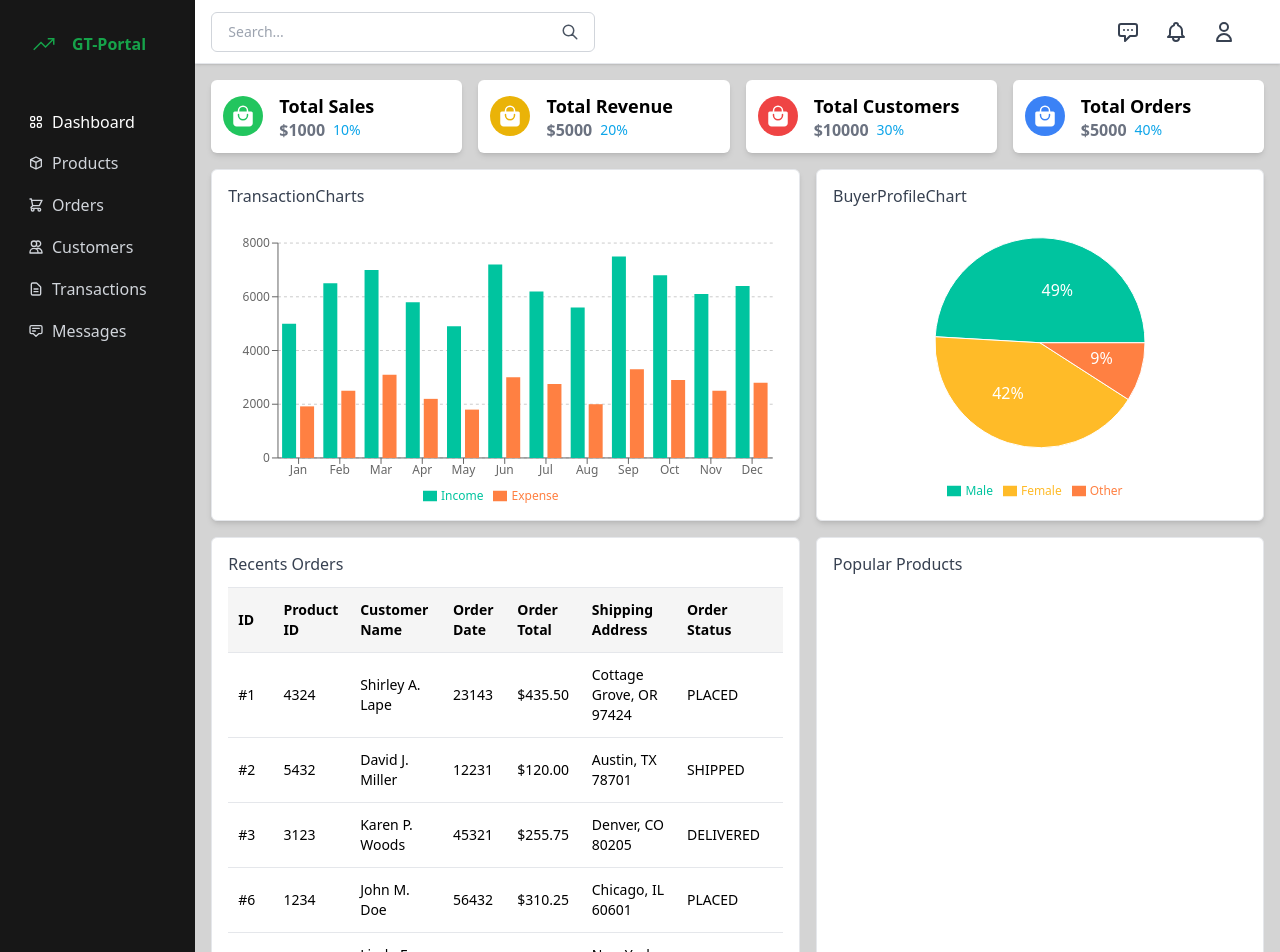
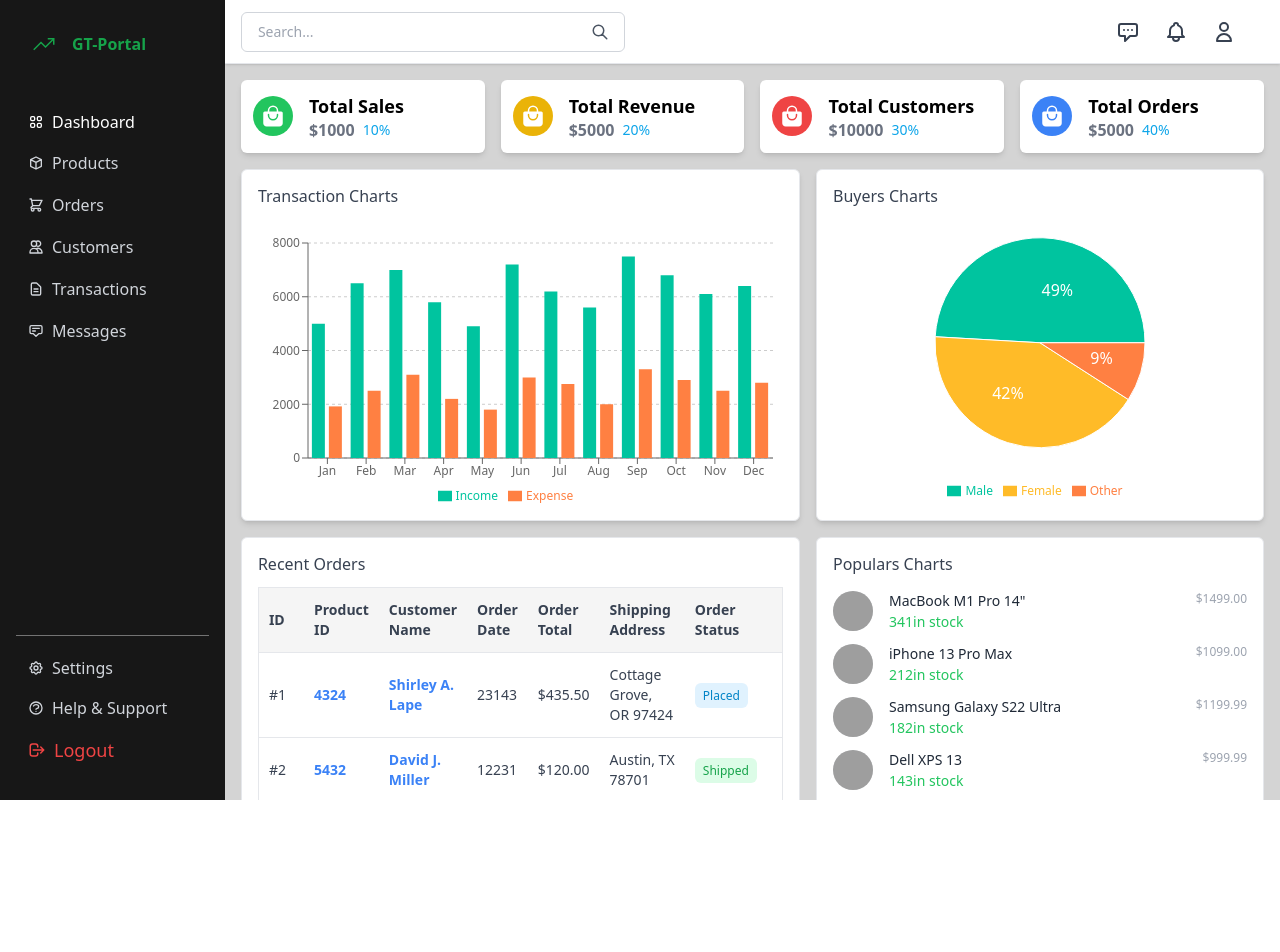
Before and after one commit to gaurab-magar/Dashboard, a React (Create React App) app: page / in a window 1280 px wide. Shown: the top 952 px of the page. After the commit the page ends 800 px from the top, so only its background shows below. Built offline with nearby package versions, Linux system fonts and the light colour scheme; grey boxes are pictures that could not be loaded.

Commit message:
title updated for similarity

```diff
--- a/src/App.js
+++ b/src/App.js
@@ -18,7 +18,7 @@ function App() {
       <Routes>
         <Route path="/" element={<Layout />}>
           <Route index element={<Dashboard/>}></Route>
-          <Route path='products' element={<Products/>}></Route>
+          <Route path='/products' element={<Products/>}></Route>
           <Route path='/customers' element={<Customers />} />
           <Route path='/messages' element={<Message />} />
           <Route path='/transactions' element={<Tranjaction />} />
--- a/src/components/BuyerProfileChart.js
+++ b/src/components/BuyerProfileChart.js
@@ -1,5 +1,6 @@
 import React from 'react';
 import { Cell, Legend, Pie, PieChart, ResponsiveContainer } from 'recharts';
+import Ttitle from './shared/Ttitle';
 
 const data = [
     {
@@ -30,7 +31,7 @@ const renderCustomizedLabel =({cx, cy ,midAngle, innerRadius, outerRadius, perce
 const BuyerProfileChart = () => {
   return (
     <div className='w-[28rem] h-[22rem] bg-white p-4 rounded-md border border-gray-200 flex flex-col shadow-md'>
-        <strong className='font-medium text-gray-700'>BuyerProfileChart</strong>
+            <Ttitle>Buyers Charts</Ttitle>
         <div className='w-full mt-4 flex-1 text-xs'>
         <ResponsiveContainer width='100%' height='100%'>
             <PieChart width={730} height={250}>
--- a/src/components/Dashboard.js
+++ b/src/components/Dashboard.js
@@ -14,8 +14,8 @@ const Dashboard = () => {
         <BuyerProfileChart />
       </div>
       <div className='flex flex-row gap-4 w-full' >
-          <RecentOrders />
-          <PopularProducts />
+        <RecentOrders />
+        <PopularProducts />
       </div>
    </div>
   )
--- a/src/components/DashboardStatcGrid.js
+++ b/src/components/DashboardStatcGrid.js
@@ -30,7 +30,7 @@ export default DashboardStatcGrid
 
 function BoxWrapper({children}){
     return (
-        <div className='bg-white p-3 rounded-md border-gray-300 flex-1 shadow-md flex items-center gap-4'>
+        <div className='bg-white p-3 rounded-md border-gray-300 flex-1 shadow-md flex items-center gap-4 hover:scale-105 transition-all ease-in-out duration-300 transform cursor-pointer'>
             {children}
         </div>
     )
--- a/src/components/PopularProducts.js
+++ b/src/components/PopularProducts.js
@@ -1,9 +1,88 @@
 import React from 'react'
+import Ttitle from './shared/Ttitle'
+import { Link } from 'react-router-dom';
+
+const PopularProductData = [
+  {
+    id: '3432',
+    product_name: 'MacBook M1 Pro 14"',
+    product_price: '$1499.00',
+    product_stock: 341,
+    product_image: 'https://images.unsplash.com/photo-1517336714731-489689fd1ca8?w=500&q=80',
+  },
+  {
+    id: '4532',
+    product_name: 'iPhone 13 Pro Max',
+    product_price: '$1099.00',
+    product_stock: 212,
+    product_image: 'https://images.unsplash.com/photo-1694570149728-b1011c2a772b?q=80&w=1935&auto=format&fit=crop&ixlib=rb-4.0.3&ixid=M3wxMjA3fDB8MHxwaG90by1wYWdlfHx8fGVufDB8fHx8fA%3D%3D',
+  },
+  {
+    id: '5623',
+    product_name: 'Samsung Galaxy S22 Ultra',
+    product_price: '$1199.99',
+    product_stock: 182,
+    product_image: 'https://images.unsplash.com/photo-1709744722656-9b850470293f?q=80&w=1854&auto=format&fit=crop&ixlib=rb-4.0.3&ixid=M3wxMjA3fDB8MHxwaG90by1wYWdlfHx8fGVufDB8fHx8fA%3D%3D',
+  },
+  {
+    id: '6745',
+    product_name: 'Dell XPS 13',
+    product_price: '$999.99',
+    product_stock: 143,
+    product_image: 'https://images.unsplash.com/photo-1557180295-76eee20ae8aa?w=500&q=80',
+  },
+  {
+    id: '7854',
+    product_name: 'Sony WH-1000XM4 Headphones',
+    product_price: '$348.00',
+    product_stock: 254,
+    product_image: 'https://plus.unsplash.com/premium_photo-1677838847804-4054143fb91a?q=80&w=1887&auto=format&fit=crop&ixlib=rb-4.0.3&ixid=M3wxMjA3fDB8MHxwaG90by1wYWdlfHx8fGVufDB8fHx8fA%3D%3D',
+  },
+  {
+    id: '8923',
+    product_name: 'Apple Watch Series 8',
+    product_price: '$399.00',
+    product_stock: 305,
+    product_image: 'https://images.unsplash.com/photo-1517423440428-a5a00ad493e8?w=500&q=80',
+  },
+  {
+    id: '9123',
+    product_name: 'Google Pixel 7 Pro',
+    product_price: '$899.00',
+    product_stock: 176,
+    product_image: 'https://images.unsplash.com/photo-1668834860184-69ebc6d0756d?q=80&w=1965&auto=format&fit=crop&ixlib=rb-4.0.3&ixid=M3wxMjA3fDB8MHxwaG90by1wYWdlfHx8fGVufDB8fHx8fA%3D%3D',
+  },
+  {
+    id: '1023',
+    product_name: 'Lenovo ThinkPad X1 Carbon',
+    product_price: '$1249.99',
+    product_stock: 96,
+    product_image: 'https://images.unsplash.com/photo-1522202176988-66273c2fd55f?w=500&q=80',
+  },
+];
 
 const PopularProducts = () => {
   return (
     <div className='bg-white p-4 rounded-md border-gray-200 border w-[28rem]'>
-        <strong className='font-medium text-gray-700' >Popular Products</strong>
+        <Ttitle>Populars Charts</Ttitle>
+        <div className='mt-4 flex flex-col gap-3'>
+          {PopularProductData.map((product)=>{
+            return (
+              <Link to={`/product${product.id}`} className='flex'>
+                <div className='w-10 h-10 min-w-10 bg-gray-200 rounded-full overflow-hidden'>
+                  <img src={product.product_image} alt={product.product_name} className='w-full h-full object-cover' ></img>
+                </div>
+                <div className='ml-4 flex-1'>
+                  <p className='text-sm text-gray-800' >{product.product_name}</p>
+                  <span className={`text-sm font-medium ${product.product_stock === 0 ? 'text-orange-500' : 'text-green-500'}`}>
+                    {product.product_stock === 0 ? 'Out of stock' : product.product_stock + 'in stock'}
+                  </span>
+                </div>
+                <div className='text-xs text-gray-400'>{product.product_price}</div>
+              </Link>
+            )
+          })}
+        </div>
       </div>
     )
 }
--- a/src/components/RecentOrders.js
+++ b/src/components/RecentOrders.js
@@ -1,5 +1,7 @@
 import React from 'react'
 import { Link } from 'react-router-dom';
+import Ttitle from './shared/Ttitle';
+import getOrderStatus from '../lib/consts/Utils/getOrderStatus';
 
 const RecentDate = [
     {
@@ -35,7 +37,7 @@ const RecentDate = [
       customer_id: '56432',
       customer_name: 'John M. Doe',
       order_total: '$310.25',
-      current_order_status: 'PLACED',
+      current_order_status: 'CANCLED',
       Shipment_address: 'Chicago, IL 60601',
     },
     {
@@ -79,9 +81,9 @@ const RecentDate = [
 const RecentOrders = () => {
   return (
     <div className='bg-white p-4 rounded-md border-gray-200 border flex-1'>
-      <strong className='font-medium text-gray-700' >Recents Orders</strong>
+         <Ttitle>Recent Orders</Ttitle>
       <div className='mt-3'>
-          <table className='w-full'>
+          <table className='w-full text-gray-700 border-x border-gray-200 rounded-sm'>
             <thead>
               <tr>
                 <th>ID</th>
@@ -97,12 +99,12 @@ const RecentOrders = () => {
               {RecentDate.map((item)=>(
                 <tr key={item.customer_id} className='font-extralight'>
                     <td>#{item.id}</td>
-                    <td><Link to={`/product/${item.product_id}`}>{item.product_id}</Link></td>
-                    <td><Link to={`/customer/${item.customer_name}`} >{item.customer_name}</Link></td>
+                    <td className='font-semibold text-blue-500' ><Link to={`/product/${item.product_id}`}>{item.product_id}</Link></td>
+                    <td className='font-semibold text-blue-500' ><Link to={`/customer/${item.customer_name}`} >{item.customer_name}</Link></td>
                     <td>{item.customer_id}</td>
                     <td>{item.order_total}</td>
                     <td>{item.Shipment_address}</td>
-                    <td>{item.current_order_status}</td>
+                    <td>{ getOrderStatus (item.current_order_status)}</td>
                 </tr>
                 ))}
             </tbody>
--- a/src/components/TransactionCharts.js
+++ b/src/components/TransactionCharts.js
@@ -1,5 +1,6 @@
 import React from 'react'
 import { ResponsiveContainer, BarChart, Bar, XAxis, YAxis, CartesianGrid, Tooltip, Legend } from 'recharts'
+import Ttitle from './shared/Ttitle';
 
 const data = [
   {
@@ -68,7 +69,7 @@ const data = [
 const TransactionCharts = () => {
   return (
     <div className='h-[22rem] bg-white p-4 rounded-md border border-gray-200 flex flex-col flex-1 shadow-md'>
-      <strong className='font-medium text-gray-700' >TransactionCharts</strong>
+      <Ttitle>Transaction Charts</Ttitle>
       <div className='w-full mt-4 flex-1 text-xs'>
         <ResponsiveContainer width='100%' height='100%'>
           <BarChart
--- a/src/components/shared/Footer.js
+++ b/src/components/shared/Footer.js
@@ -2,7 +2,11 @@ import React from 'react'
 
 const Footer = () => {
   return (
-    <div>Footer</div>
+    <footer className="border-t bg-neutral-900 text-white mt-4">
+      <div className="container flex items-center justify-center  p-4">
+        <p>All right reserved 2025 , Build with tailwind css and React </p>
+      </div>
+    </footer>
   )
 }
 
--- a/src/components/shared/Layout.js
+++ b/src/components/shared/Layout.js
@@ -1,21 +1,24 @@
-import React from 'react'
-import { Outlet } from 'react-router-dom'
-import Sidebar from './Sidebar'
-import Header from './Header'
-import Footer from './Footer'
+import React from 'react';
+import { Outlet } from 'react-router-dom';
+import Sidebar from './Sidebar';
+import Header from './Header';
+import Footer from './Footer';
+
 const Layout = () => {
   return (
-    <div className='flex flex-row bg-neutral-300  w-screen overflow-hidden'>
-          <Sidebar />
-          <div className='flex-1'>
+    <>
+      <div className="flex flex-row bg-neutral-300 h-screen w-full overflow-x-hidden">
+        <Sidebar />
+          <div className="flex-1 flex flex-col">
             <Header />
-            <div className='p-4'>
-              {<Outlet />}
+            <div className="flex-1 p-4">
+              <Outlet />
             </div>
             <Footer />
           </div>
-    </div>
-  )
-}
+      </div>
+    </>
+  );
+};
 
-export default Layout
+export default Layout;
--- a/src/components/shared/Sidebar.js
+++ b/src/components/shared/Sidebar.js
@@ -10,7 +10,7 @@ const linkClassesActive = 'flex items-center gap-2 font-light px-3 py-2 hover:bg
 const linkClasses = 'flex items-center gap-2 font-light px-3 py-2 hover:bg-neutral-700 hover:no-underline active:bg-neutral-600 rounded-sm text-base text-gray-300 hover:text-gray-300'
 const Sidebar = () => {
   return (
-    <div className='flex flex-col bg-neutral-900 w-70 p-4 text-white'>
+    <div className='flex flex-col bg-neutral-900 w-64 h-screen p-4 text-white'>
       <div className='flex flex-row items-center gap-4 p-4 font-bold text-green-600'>
         <IoTrendingUpSharp size={24} />
         <div className=''>GT-Portal</div>
--- /dev/null
+++ b/src/components/shared/Ttitle.js
@@ -0,0 +1,11 @@
+import React from 'react'
+
+const Ttitle = ({children}) => {
+  return (
+    <div>
+        <strong className='font-medium text-gray-700' >{children}</strong>
+    </div>
+  )
+}
+
+export default Ttitle
--- /dev/null
+++ b/src/lib/consts/Utils/getOrderStatus.js
@@ -0,0 +1,44 @@
+import React from 'react'
+
+const getOrderStatus = (status) => {
+    switch(status){
+        case 'PLACED':
+            return (
+                <span className='capitalize py-1 px-2 rounded-md text-xs text-sky-600 bg-sky-100'>
+                    {status.replaceAll('_','').toLowerCase()}
+                </span>
+            )
+            case 'SHIPPED':
+                return (
+                    <span className='capitalize py-1 px-2 rounded-md text-xs text-green-600 bg-green-100'>
+                        {status.replaceAll('_','').toLowerCase()}
+                    </span>
+                )
+                case 'DELIVERED':
+                    return (
+                        <span className='capitalize py-1 px-2 rounded-md text-xs text-purple-600 bg-purple-100'>
+                            {status.replaceAll('_','').toLowerCase()}
+                        </span>
+                    )
+                case 'CANCLED':
+                    return (
+                        <span className='capitalize py-1 px-2 rounded-md text-xs text-red-600 bg-red-100'>
+                            {status.replaceAll('_','').toLowerCase()}
+                        </span>
+                    )
+                    case 'PROCESSING':
+                        return (
+                            <span className='capitalize py-1 px-2 rounded-md text-xs text-yellow-600 bg-yellow-100'>
+                                {status.replaceAll('_','').toLowerCase()}
+                            </span>
+                        )
+                        default:
+                            return (
+                                <span className='capitalize py-1 px-2 rounded-md text-xs text-gray-600 bg-gray-100'>
+                                    {status.replaceAll('_','').toLowerCase()}
+                                </span>
+                            )
+    }
+}
+
+export default getOrderStatus
```
